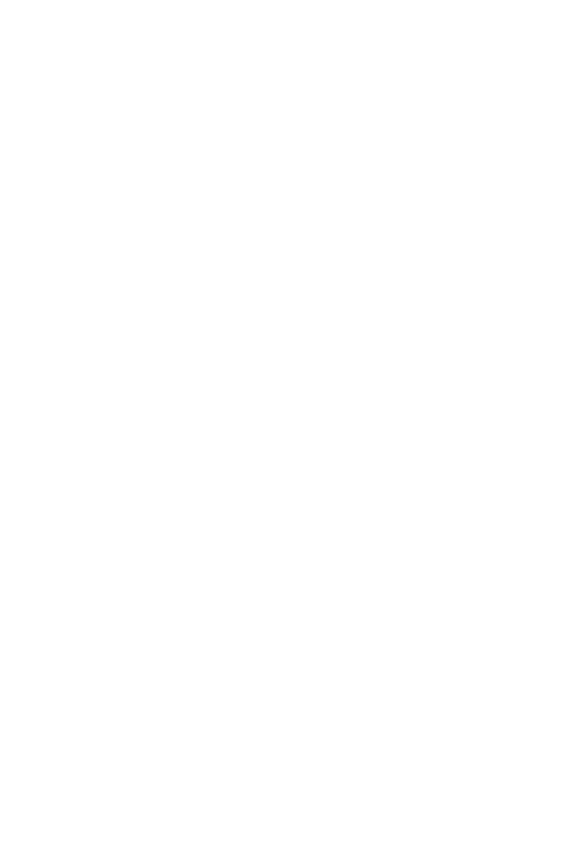
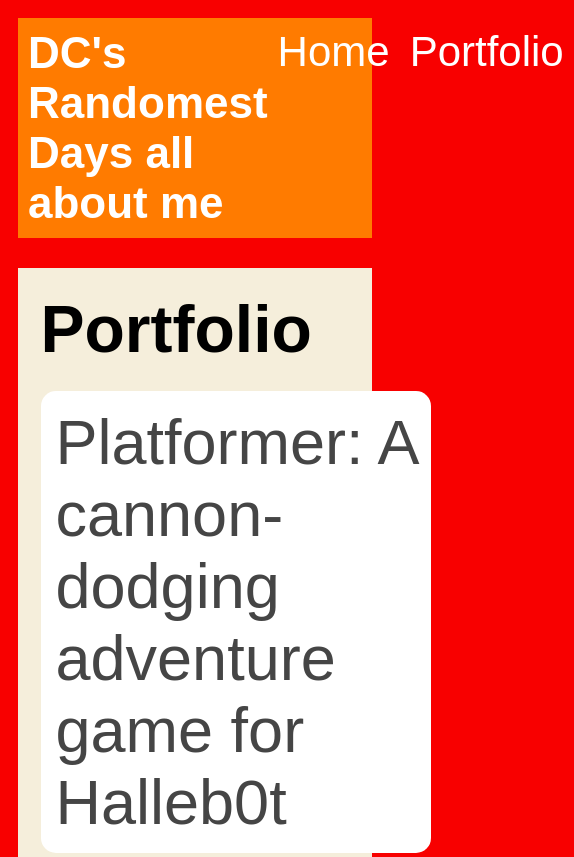
Before and after one commit to mrretakes1234/mrretakes1234.github.io, a plain HTML site: page portfolio.html in a window 390 px wide. Shown: the top 857 px of the page, 574 px wide, since content can reach past the window. Drawn offline with Linux system fonts and the light colour scheme.

Commit message:
finish 7

```diff
--- a/portfolio.html
+++ b/portfolio.html
@@ -0,0 +1,47 @@
+<!DOCTYPE html>
+<html>
+  <head>
+    <title>RETAKES</title>
+  </head>
+<head>
+  <title>Your Name's Website</title>
+  <link rel="stylesheet" href="style.css" />
+</head>
+
+  <body>
+    <!-- All content goes here -->
+    <div id="all-contents">
+    <nav>
+        <h1>DC's Randomest Days all about me</h1>
+        <ul id="nav-ul">
+          <li class="nav-li">
+            <a href="index.html">Home</a>
+          </li>
+          <li class="nav-li">
+            <a href="portfolio.html">Portfolio</a>
+          </li>
+        </ul>
+
+    </nav>
+
+    <main>
+<div class="content">
+    <h1>Portfolio</h1>
+    <ul id="portfolio">
+<li>
+  <a href="fsd-projects/platformer/">Platformer: A cannon-dodging adventure game for Halleb0t</a>
+</li>
+<li>
+  <a href="fsd-projects/bouncing-box/">Bouncing Box: A fun introduction to web game development</a>
+</li>
+<li>
+  <a href="fsd-projects/circularity/">Circularity: A poetic motion experiment with circles</a>
+</li>
+
+    </ul>
+  </div>
+    </main>
+
+    </div>
+  </body>
+</html>
--- a/style.css
+++ b/style.css
@@ -75,3 +75,79 @@ main {
 h2, h3 {
     margin: 0px;
 }
+
+/* Portfolio styles */
+.content h1 {
+  color: black;
+}
+
+#portfolio {
+  list-style-type: none;
+  padding-left: 0;
+}
+
+#portfolio li {
+  background: #fff;
+  padding: 10px;
+  border-radius: 10px;
+  margin-bottom: 10px;
+}
+
+#portfolio li:hover {
+  background: #eee;
+}
+
+#portfolio a {
+  text-decoration: none;
+  color: #454545;
+}
+
+/* responsive web design */
+@media screen and (min-width: 120px) and (max-width: 1080px) {
+  main {
+    height: 100ch;
+    zoom: 1.5;
+    display: grid;
+  }
+
+  h1 {
+    font-size: 44px;
+  }
+
+  h2 {
+    font-size: 42px;
+  }
+
+  h3 {
+    font-size: 36px;
+  }
+
+  #all-contents {
+    height: 100ch;
+    margin: none;
+  }
+
+  a {
+    font-size: 42px;
+  }
+
+  .sidebar {
+    margin-right: 0px;
+    justify-content: center;
+    align-items: center;
+  }
+
+  .sidebar-img {
+    width: 100%;
+  }
+
+  p,
+  li {
+    font-size: 24px;
+  }
+
+  .content {
+    align-content: center;
+    justify-content: center;
+  }
+}
```
